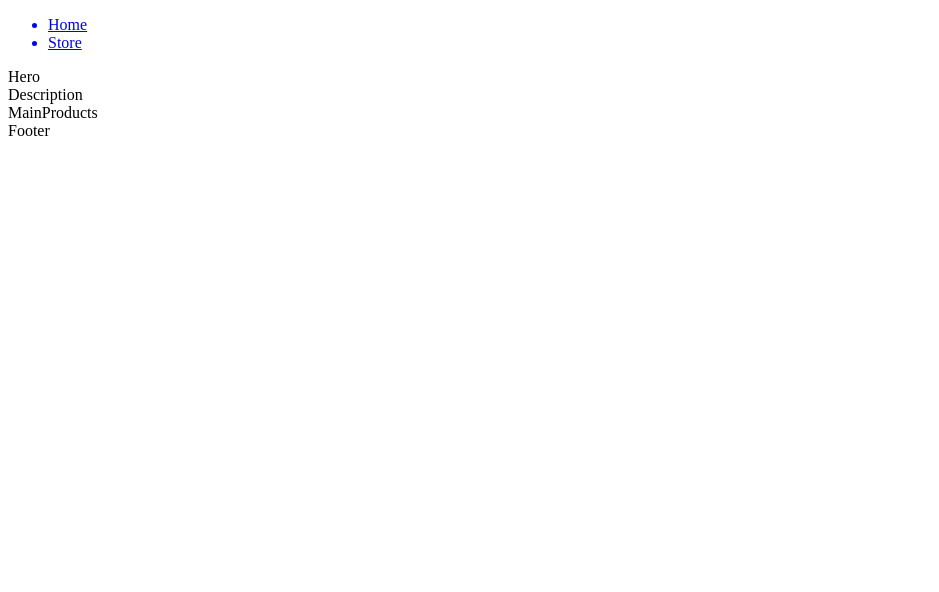
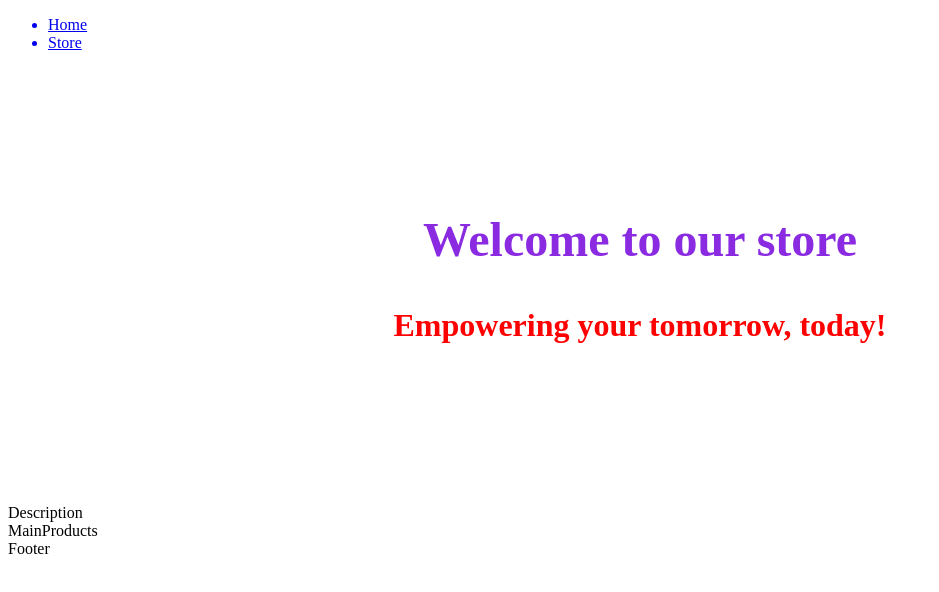
Before and after one commit to ang3lcode/nextjs-storen, a Next.js app: page / in a window 1280 px wide. Shown: the top 592 px of the page, without its empty margins (0-939 px from the left). Built offline with nearby package versions, Linux system fonts and the light colour scheme.

Commit message:
feat:add Hero component with styling and content

```diff
--- /dev/null
+++ b/src/Components/Home/Hero/Hero.module.css
@@ -0,0 +1,15 @@
+.Hero {
+	margin: 10rem;
+ }
+
+ .Hero > h1 {
+	font-size: 3rem;
+	color:blueviolet;
+	text-align: center;
+ }
+
+ .Hero > h2 {
+	font-size: 2rem;
+	color:red;
+	text-align: center;
+ }
--- a/src/Components/Home/Hero/Hero.tsx
+++ b/src/Components/Home/Hero/Hero.tsx
@@ -1,6 +1,12 @@
+import styles from "./Hero.module.css"
 
 export const Hero = () => {
+	console.log(styles);
+
 	return (
-		<div>Hero</div>
+		<section className={styles.Hero}>
+			<h1>Welcome to our store</h1>
+			<h2>Empowering your tomorrow, today!</h2>
+		</section>
 	)
 }
```
